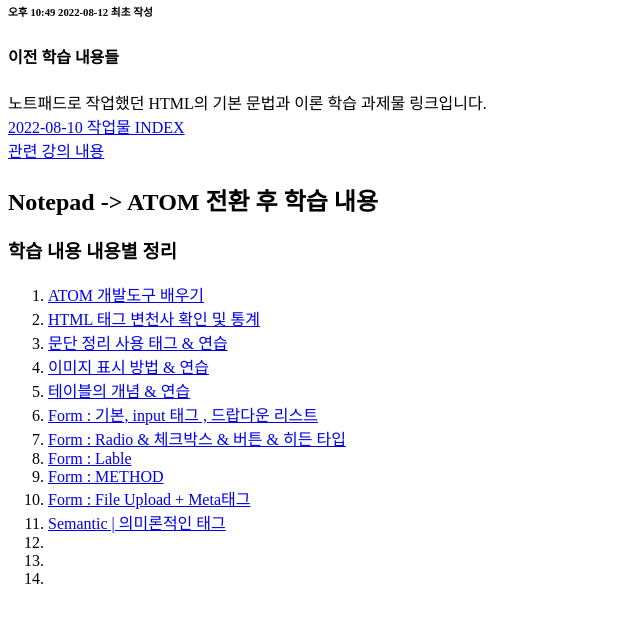
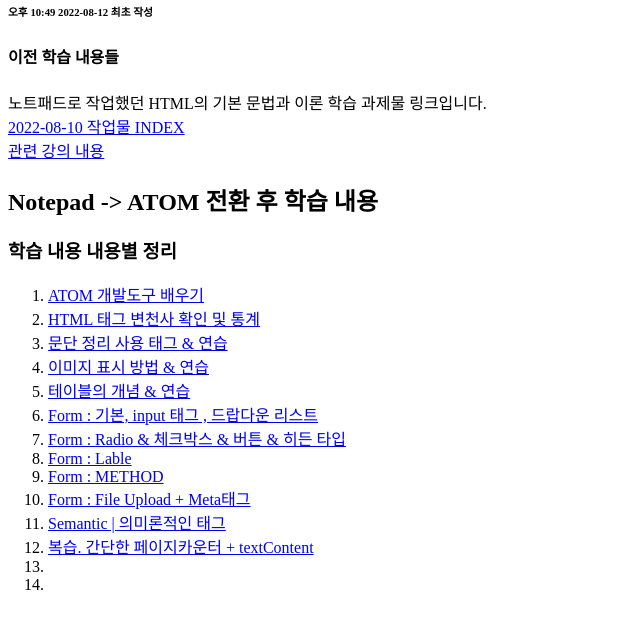
Before and after one commit to fabaneon/HTML_STUDY, a plain HTML site: page index.html in a window 1280 px wide. Shown: the part 79-708 px from the top of the page, without its empty margins (0-640 px from the left). Drawn offline with Linux system fonts and the light colour scheme.

Commit message:
2022-12-31 바닐라 JS 복습
너무 React에만 익숙해져있어서 바닐라 개발방법을 거의 까먹었다.
이건 그 복습.

생각해보니 HTML+CSS+JS 삼박자의 웹개발은
결국 백엔드를 하지않으면 더 심화된 기능개발로 넘어가기가 힘들것같다.

끽해야 Ajax 사용을 통한 코드 최적화 정도?

일단 난 아직 프론트엔드 다듬기니까 디자인을 제외한 나머지 본질에 집중해보자.

```diff
--- a/index.html
+++ b/index.html
@@ -27,7 +27,7 @@
         <li><a href="Atom_8.html" title="2022-08-13">Form : METHOD</a></li>
         <li><a href="Atom_9.html" title="2022-08-13">Form : File Upload + Meta태그</a></li>
         <li><a href="Atom_10.html" title="2022-08-13">Semantic | 의미론적인 태그</a></li>
-        <li><a href="" title=""></a></li>
+        <li><a href="./upgradehtml/index.html" title="2022-12-31">복습. 간단한 페이지카운터 + textContent</a></li>
         <li><a href="" title=""></a></li>
         <li><a href="" title=""></a></li>
 
```
